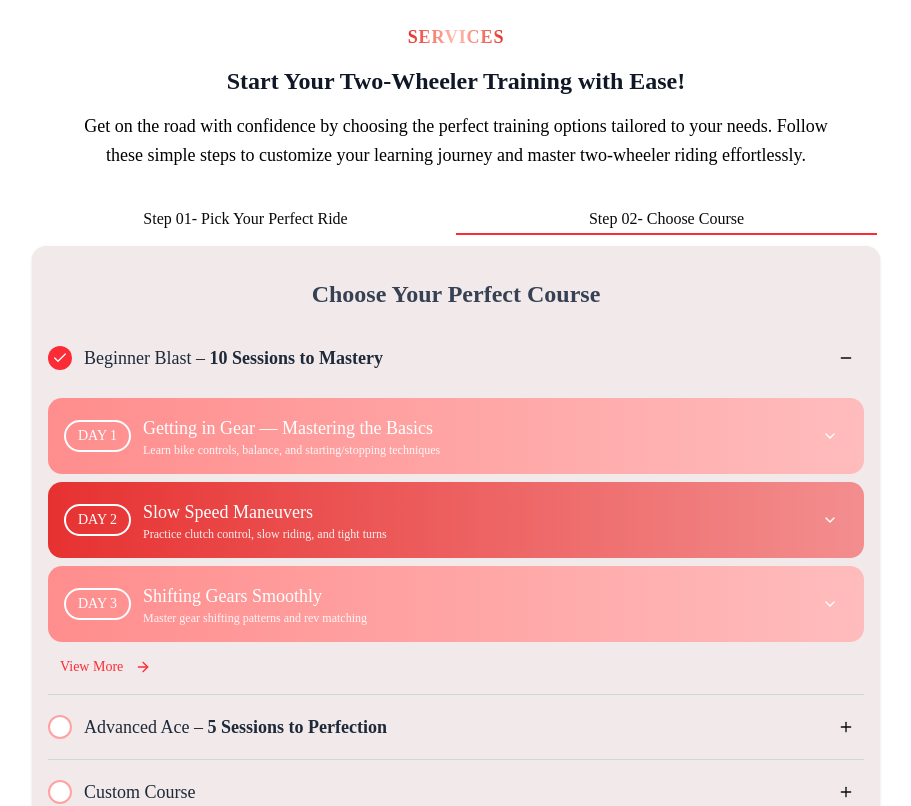
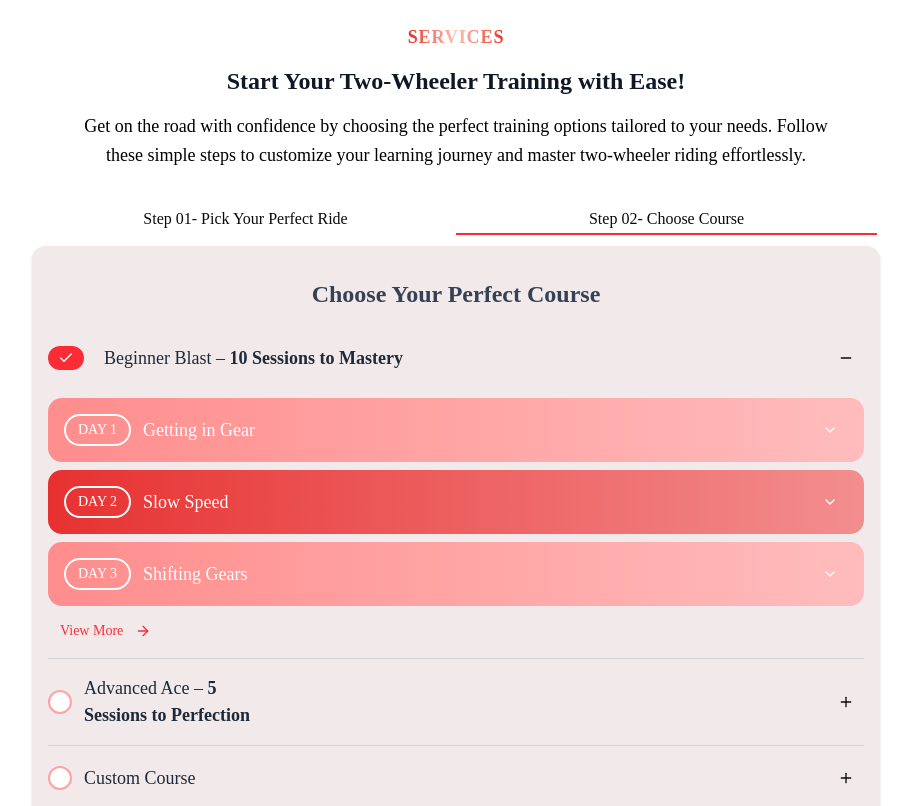
Before and after one commit to SarthakVitmal/upride-web-task, a Next.js app: page / in a window 1280 px wide. Shown: the top 806 px of the page, without its empty margins (184-1095 px from the left). Built offline with nearby package versions, Linux system fonts and the light colour scheme; a web font is replaced by a local one.

Commit message:
feat: simplify course descriptions and improve layout in CourseSelection component

```diff
--- a/src/components/ui/custom-components/Header.tsx
+++ b/src/components/ui/custom-components/Header.tsx
@@ -28,72 +28,36 @@ export default function CourseSelection() {
             name: "Beginner Blast",
             sessions: 10,
             price: 8500,
-            description: "Perfect for first-time riders. Master the basics in 10 comprehensive sessions.",
+            description: "Basics in 10 sessions.",
             days: [
-                {
-                    day: 1,
-                    title: "Getting in Gear — Mastering the Basics",
-                    description: "Learn bike controls, balance, and starting/stopping techniques"
-                },
-                {
-                    day: 2,
-                    title: "Slow Speed Maneuvers",
-                    description: "Practice clutch control, slow riding, and tight turns"
-                },
-                {
-                    day: 3,
-                    title: "Shifting Gears Smoothly",
-                    description: "Master gear shifting patterns and rev matching"
-                },
-                {
-                    day: 4,
-                    title: "Turning and Cornering",
-                    description: "Learn proper body positioning and turning techniques"
-                },
-                {
-                    day: 5,
-                    title: "Emergency Braking",
-                    description: "Master quick stops in various road conditions"
-                }
+                { day: 1, title: "Getting in Gear" },
+                { day: 2, title: "Slow Speed" },
+                { day: 3, title: "Shifting Gears" },
+                { day: 4, title: "Turning" },
+                { day: 5, title: "Braking" }
             ]
         },
         advanced: {
             name: "Advanced Ace",
             sessions: 5,
             price: 6000,
-            description: "For riders with basic skills looking to refine their technique.",
+            description: "Refine your technique.",
             days: [
-                {
-                    day: 1,
-                    title: "Advanced Braking Techniques",
-                    description: "Learn emergency braking and trail braking"
-                },
-                {
-                    day: 2,
-                    title: "Cornering Mastery",
-                    description: "Perfect your body positioning and line selection"
-                },
-                {
-                    day: 3,
-                    title: "Highway Riding Skills",
-                    description: "Learn safe techniques for highway speeds"
-                },
-                {
-                    day: 4,
-                    title: "Night Riding",
-                    description: "Master riding in low-light conditions"
-                }
+                { day: 1, title: "Braking" },
+                { day: 2, title: "Cornering" },
+                { day: 3, title: "Highway Skills" },
+                { day: 4, title: "Night Riding" }
             ]
         },
         custom: {
             name: "Custom Course",
             sessions: "Flexible",
             price: 5000,
-            description: "Tailor-made sessions based on your specific needs and skill level.",
+            description: "Tailored sessions.",
             options: [
-                "Choose number of sessions",
-                "Select focus areas (city riding, highway, etc.)",
-                "Personalized coaching"
+                "Choose sessions",
+                "Select focus",
+                "Personal coaching"
             ]
         }
     }
@@ -203,10 +167,10 @@ export default function CourseSelection() {
                                             <Collapsible open={beginnerExpanded} onOpenChange={setBeginnerExpanded}>
                                                 <div className="flex items-center justify-between mb-6">
                                                     <div
-                                                        className="flex items-center space-x-3 cursor-pointer"
+                                                        className="flex items-center space-x-5 cursor-pointer"
                                                         onClick={() => handleCourseSelect("beginner")}
                                                     >
-                                                        <div className={`w-6 h-6 rounded-full flex items-center justify-center
+                                                        <div className={`w-9 h-6 rounded-full flex items-center justify-center
                                                             ${selectedCourse === "beginner" ? "bg-red-500" : "border-2 border-red-300 bg-white"}`}>
                                                             {selectedCourse === "beginner" && <Check className="h-4 w-4 text-white" />}
                                                         </div>
@@ -239,7 +203,7 @@ export default function CourseSelection() {
                                                                             <span className="text-sm md:text-lg text-white font-medium">
                                                                                 {day.title}
                                                                             </span>
-                                                                            <p className="text-xs text-white opacity-90">{day.description}</p>
+
                                                                         </div>
                                                                     </div>
                                                                     <CollapsibleTrigger asChild>
@@ -282,7 +246,7 @@ export default function CourseSelection() {
                                                             {selectedCourse === "advanced" && <Check className="h-4 w-4 text-white" />}
                                                         </div>
                                                         <span className="font-medium text-gray-800 text-[18px]">
-                                                            {courses.advanced.name} – <strong>{courses.advanced.sessions} Sessions to Perfection</strong>
+                                                            {courses.advanced.name} – <strong>{courses.advanced.sessions}<br></br> Sessions to Perfection</strong>
                                                         </span>
                                                     </div>
                                                     <CollapsibleTrigger asChild>
@@ -310,7 +274,7 @@ export default function CourseSelection() {
                                                                             <span className="text-sm md:text-lg text-white font-medium">
                                                                                 {day.title}
                                                                             </span>
-                                                                            <p className="text-xs text-white opacity-90">{day.description}</p>
+
                                                                         </div>
                                                                     </div>
                                                                     <CollapsibleTrigger asChild>
```
